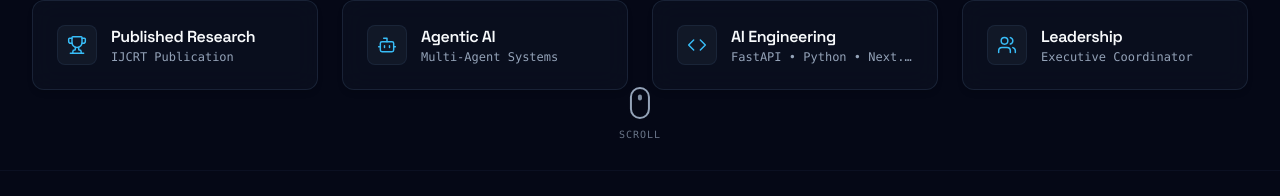
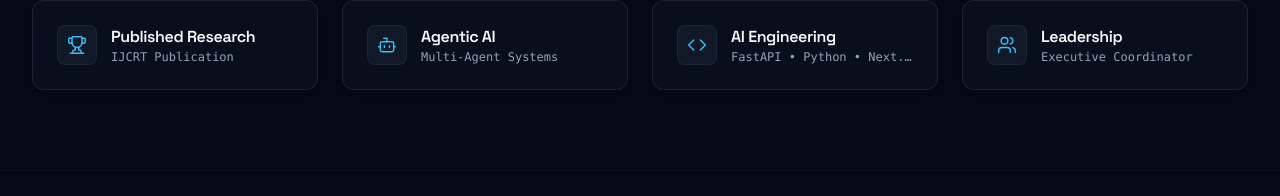
Before and after one commit to HemalathaSV/hemalatha-sv, a Next.js app: page / in a window 1280 px wide. Shown: the part 749-945 px from the top of the page. Built offline with nearby package versions, Linux system fonts and the light colour scheme.

Commit message:
refactor: scroll spy reinitialization, back button arrow duplication fix, scroll indicator removal and ambient background glow

```diff
--- a/app/globals.css
+++ b/app/globals.css
@@ -40,3 +40,32 @@ body {
 h1, h2, h3, h4, h5, h6 {
   font-family: var(--font-space-grotesk);
 }
+
+@keyframes float-glow-1 {
+  0%, 100% {
+    transform: translate(0px, 0px) scale(1);
+  }
+  33% {
+    transform: translate(40px, -60px) scale(1.05);
+  }
+  66% {
+    transform: translate(-30px, 30px) scale(0.95);
+  }
+}
+
+@keyframes float-glow-2 {
+  0%, 100% {
+    transform: translate(0px, 0px) scale(1);
+  }
+  50% {
+    transform: translate(-50px, 50px) scale(1.08);
+  }
+}
+
+.ambient-glow-1 {
+  animation: float-glow-1 30s infinite ease-in-out;
+}
+
+.ambient-glow-2 {
+  animation: float-glow-2 35s infinite ease-in-out;
+}
--- a/app/layout.tsx
+++ b/app/layout.tsx
@@ -74,12 +74,18 @@ export default function RootLayout({
       className={`${spaceGrotesk.variable} ${inter.variable} dark h-full antialiased`}
     >
       <body className="min-h-full flex flex-col bg-[#050816] text-[#F8FAFC] selection:bg-[#38BDF8]/30 selection:text-[#38BDF8]">
+        {/* Premium Ambient Background Glows */}
+        <div className="fixed inset-0 overflow-hidden pointer-events-none z-0 select-none">
+          <div className="absolute top-1/4 left-1/4 w-[500px] sm:w-[650px] h-[500px] sm:h-[650px] rounded-full bg-gradient-to-tr from-[#38BDF8]/03 via-[#8B5CF6]/02 to-transparent blur-3xl ambient-glow-1" />
+          <div className="absolute bottom-1/4 right-1/4 w-[400px] sm:w-[550px] h-[400px] sm:h-[550px] rounded-full bg-gradient-to-bl from-[#8B5CF6]/03 via-[#38BDF8]/02 to-transparent blur-3xl ambient-glow-2" />
+        </div>
+
         <ScrollProgress />
         <LoadingScreen />
         <CommandPalette />
         <SkipToContent />
         <Navbar />
-        <div className="flex-1 flex flex-col">{children}</div>
+        <div className="flex-1 flex flex-col relative z-10">{children}</div>
         <Footer />
         <BackToTop />
       </body>
--- a/components/navigation/Navbar.tsx
+++ b/components/navigation/Navbar.tsx
@@ -1,6 +1,7 @@
 "use client";
 
 import React, { useState, useEffect, useCallback } from "react";
+import { usePathname } from "next/navigation";
 import { motion } from "framer-motion";
 import { NavLogo } from "./NavLogo";
 import { NavLinks } from "./NavLinks";
@@ -9,6 +10,7 @@ import { NAV_ITEMS } from "./nav-config";
 import { Container } from "../layout/Container";
 
 export function Navbar() {
+  const pathname = usePathname();
   const [isScrolled, setIsScrolled] = useState<boolean>(false);
   const [activeSection, setActiveSection] = useState<string>("home");
   const [isMobileMenuOpen, setIsMobileMenuOpen] = useState<boolean>(false);
@@ -33,9 +35,19 @@ export function Navbar() {
     handleScroll();
     window.addEventListener("scroll", handleScroll, { passive: true });
     return () => window.removeEventListener("scroll", handleScroll);
-  }, []);
+  }, [pathname]);
 
   useEffect(() => {
+    // Determine active section immediately on path mount (deferred to avoid synchronous state updates in effect body)
+    const isAtBottom = window.innerHeight + window.scrollY >= document.documentElement.scrollHeight - 60;
+    const timer = setTimeout(() => {
+      if (window.scrollY < 40) {
+        setActiveSection("home");
+      } else if (isAtBottom) {
+        setActiveSection("contact");
+      }
+    }, 0);
+
     const observerOptions: IntersectionObserverInit = {
       root: null,
       rootMargin: "-30% 0px -40% 0px",
@@ -64,9 +76,10 @@ export function Navbar() {
     });
 
     return () => {
+      clearTimeout(timer);
       observer.disconnect();
     };
-  }, []);
+  }, [pathname]);
 
   const handleNavigate = useCallback((href: string) => {
     const targetId = href.replace("#", "");
--- a/components/projects/ProjectHero.tsx
+++ b/components/projects/ProjectHero.tsx
@@ -24,10 +24,10 @@ export function ProjectHero({ project }: ProjectHeroProps) {
           {/* Back Link */}
           <Link
             href="/#featured-work"
-            className="inline-flex items-center gap-2 text-xs font-mono font-medium text-[#94A3B8] hover:text-[#38BDF8] transition-colors duration-300 self-start focus-visible:outline-none focus-visible:ring-2 focus-visible:ring-[#38BDF8] rounded"
+            className="group inline-flex items-center gap-2.5 text-xs font-mono font-medium text-[#94A3B8] hover:text-[#38BDF8] transition-colors duration-300 self-start focus-visible:outline-none focus-visible:ring-2 focus-visible:ring-[#38BDF8] rounded p-1"
           >
-            <ArrowLeft className="h-4 w-4" />
-            ← Back to Portfolio
+            <ArrowLeft className="h-3.5 w-3.5 transition-transform duration-200 group-hover:-translate-x-1" />
+            Back to Portfolio
           </Link>
 
           {/* Breadcrumb Navigation */}
--- a/components/sections/hero/HeroSection.tsx
+++ b/components/sections/hero/HeroSection.tsx
@@ -6,7 +6,6 @@ import { Container } from "@/components/layout/Container";
 import { HeroContent } from "./HeroContent";
 import { PortraitCard } from "./PortraitCard";
 import { AchievementCards } from "./AchievementCards";
-import { ScrollIndicator } from "./ScrollIndicator";
 
 const leftColumnVariants: Variants = {
   hidden: { opacity: 0 },
@@ -62,8 +61,6 @@ export function HeroSection() {
         </div>
       </Container>
 
-      {/* Minimal Scroll Indicator */}
-      <ScrollIndicator />
     </section>
   );
 }
--- a/components/sections/hero/ScrollIndicator.tsx
+++ /dev/null
@@ -1,56 +0,0 @@
-"use client";
-
-import React from "react";
-import { motion } from "framer-motion";
-
-export function ScrollIndicator() {
-  const handleClick = (e: React.MouseEvent<HTMLAnchorElement>) => {
-    e.preventDefault();
-    const target = document.querySelector("#about");
-    if (target) {
-      const navOffset = 80;
-      const elementPosition = target.getBoundingClientRect().top + window.scrollY;
-      const offsetPosition = elementPosition - navOffset;
-
-      window.scrollTo({
-        top: offsetPosition,
-        behavior: "smooth",
-      });
-    }
-  };
-
-  return (
-    <motion.div
-      initial={{ opacity: 0, y: 10 }}
-      animate={{ opacity: 1, y: 0 }}
-      transition={{ delay: 1, duration: 0.6 }}
-      className="absolute bottom-6 left-1/2 -translate-x-1/2 z-20 flex flex-col items-center gap-2"
-    >
-      <a
-        href="#about"
-        onClick={handleClick}
-        aria-label="Scroll down to About"
-        className="group flex flex-col items-center gap-2 text-[#94A3B8] hover:text-[#38BDF8] transition-colors duration-300 focus-visible:outline-none focus-visible:ring-2 focus-visible:ring-[#38BDF8] rounded-full p-1"
-      >
-        {/* Mouse Icon Outline */}
-        <div className="w-5 h-8 rounded-full border-2 border-current flex justify-center p-1 transition-colors">
-          <motion.div
-            animate={{
-              y: [0, 8, 0],
-              opacity: [1, 0.3, 1],
-            }}
-            transition={{
-              duration: 1.8,
-              repeat: Infinity,
-              ease: "easeInOut",
-            }}
-            className="w-1 h-1.5 rounded-full bg-current"
-          />
-        </div>
-        <span className="text-[10px] font-mono tracking-widest uppercase opacity-70 group-hover:opacity-100 transition-opacity">
-          Scroll
-        </span>
-      </a>
-    </motion.div>
-  );
-}
--- a/components/sections/hero/index.ts
+++ b/components/sections/hero/index.ts
@@ -4,4 +4,3 @@ export { CTAButtons } from "./CTAButtons";
 export { PortraitCard } from "./PortraitCard";
 export { AchievementCard } from "./AchievementCard";
 export { AchievementCards } from "./AchievementCards";
-export { ScrollIndicator } from "./ScrollIndicator";
```
